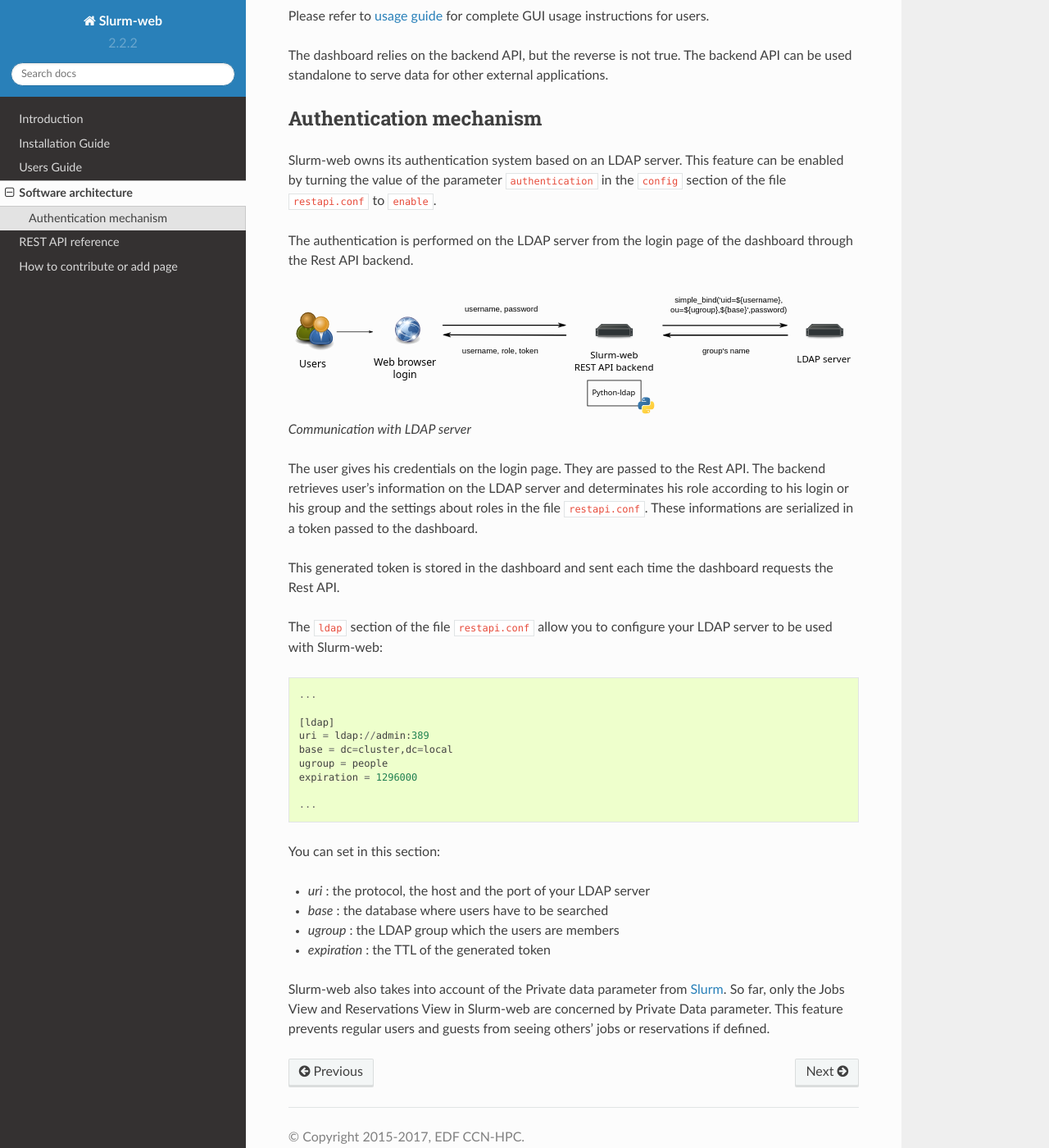
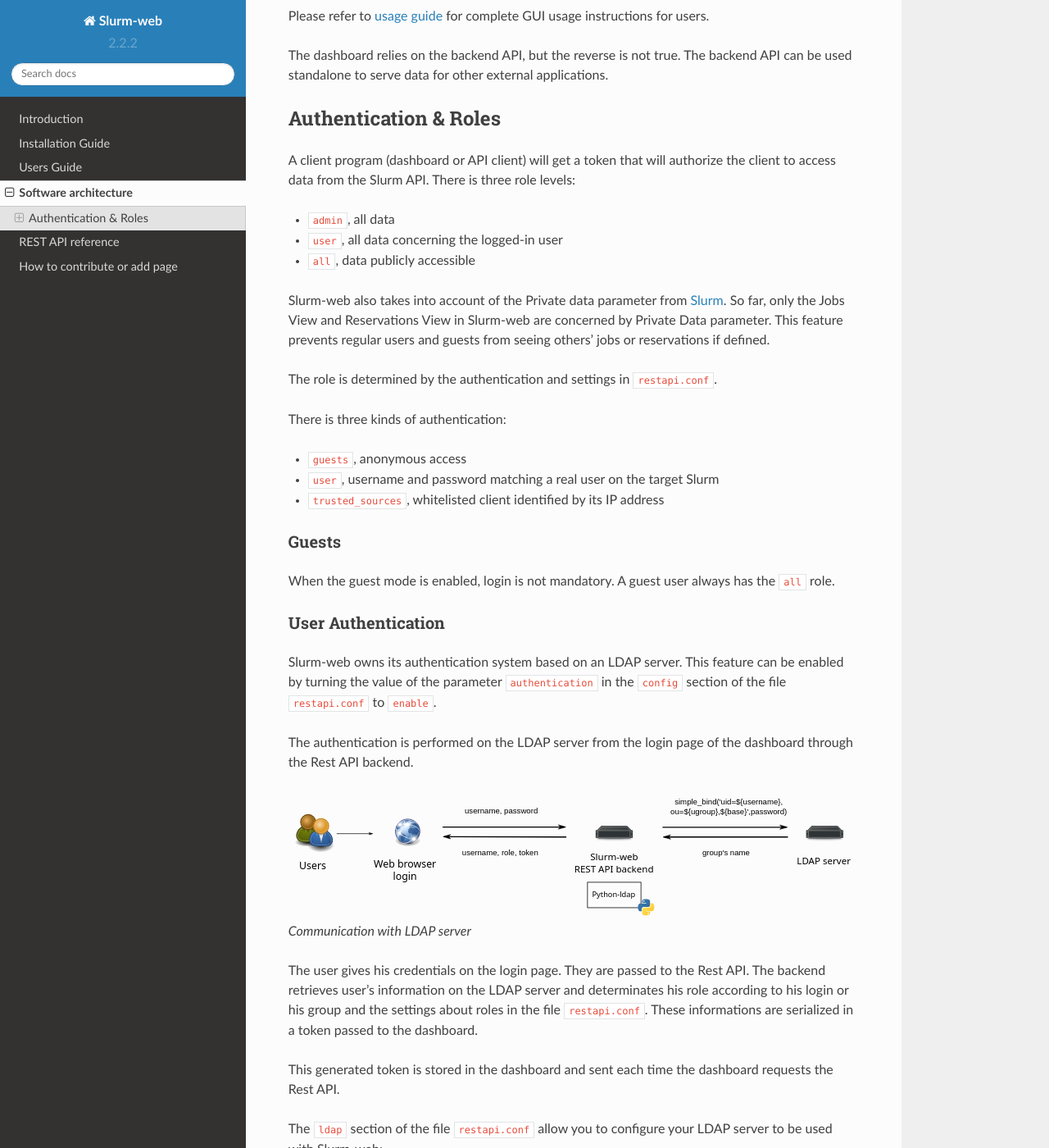
Before and after one commit to rackslab/Slurm-web, a Sphinx documentation site: the page built from doc/architecture.rst, in a window 1280 px wide and 1400 px high, scrolled down 1269 px. Shown: the whole window at 82% size. Built offline with Sphinx 7.4.7 and the Read the Docs theme 2.0.0, drawn with Linux system fonts in a browser that asks for light colours; some of the changed text lies outside the part shown.

Commit message:
Implement trusted_source auth mechanism
This patch implements a new (optional) kind of authentication
called `trusted_sources`. This authentication uses the remote address
of the incoming connection. This mechanism is meant to be used by a
remote trusted service to get data from the slurm API.

```diff
--- a/doc/architecture.rst
+++ b/doc/architecture.rst
@@ -46,9 +46,39 @@
 backend API can be used standalone to serve data for other external
 applications.
 
+Authentication & Roles
+----------------------
 
-Authentication mechanism
-------------------------
+A client program (dashboard or API client) will get a token that will authorize
+the client to access data from the Slurm API. There is three role levels:
+
+* ``admin``, all data
+* ``user``, all data concerning the logged-in user
+* ``all``, data publicly accessible
+
+Slurm-web also takes into account of the Private data parameter from
+`Slurm <https://slurm.schedmd.com/slurm.conf.html>`_. So far, only the Jobs
+View and Reservations View in Slurm-web are concerned by Private Data
+parameter. This feature prevents regular users and guests from seeing others'
+jobs or reservations if defined.
+
+The role is determined by the authentication and settings in ``restapi.conf``.
+
+There is three kinds of authentication:
+
+* ``guests``, anonymous access
+* ``user``, username and password matching a real user on the target Slurm
+* ``trusted_sources``, whitelisted client identified by its IP address
+
+
+Guests
+^^^^^^
+
+When the guest mode is enabled, login is not mandatory. A guest user always has the
+``all`` role.
+
+User Authentication
+^^^^^^^^^^^^^^^^^^^
 
 Slurm-web owns its authentication system based on an LDAP server. This feature
 can be enabled by turning the value of the parameter ``authentication`` in the
@@ -92,8 +122,18 @@
 - *ugroup* : the LDAP group which the users are members
 - *expiration* : the TTL of the generated token
 
-Slurm-web also takes into account of the Private data parameter from
-`Slurm <https://slurm.schedmd.com/slurm.conf.html>`_. So far, only the Jobs
-View and Reservations View in Slurm-web are concerned by Private Data
-parameter. This feature prevents regular users and guests from seeing others'
-jobs or reservations if defined.
+Trusted Sources
+^^^^^^^^^^^^^^^
+
+When trusted sources are allowed, it is possible to specify an IP address in the
+parameter admin with a ``%`` prefix:
+
+.. code-block:: python
+
+  ...
+
+  [roles]
+  trusted_sources = enabled
+  admin = @adminstrators,%127.0.0.1
+
+  ...
```
Also changed, not shown: doc/api.rst (+6 -1 lines), 2 other files.
